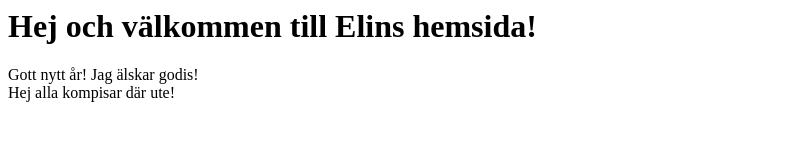
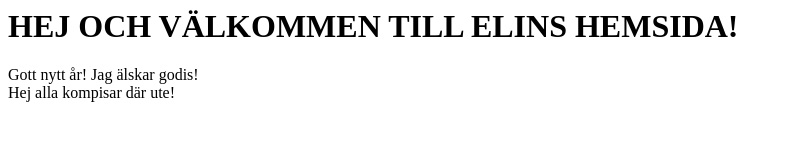
Before and after one commit to joelbitar/elinshapiro-web, a plain HTML site: page index.html in a window 1280 px wide. Shown: the whole page, without its empty margins (0-791 px from the left). Drawn offline with Linux system fonts and the light colour scheme.

Commit message:
Update index.html

```diff
--- a/index.html
+++ b/index.html
@@ -1,4 +1,4 @@
-<h1>Hej och välkommen till Elins hemsida!</h1>
+<h1 style="text-transform: uppercase">Hej och välkommen till Elins hemsida!</h1>
 Gott nytt år!
 Jag älskar godis!
 <br>
```
